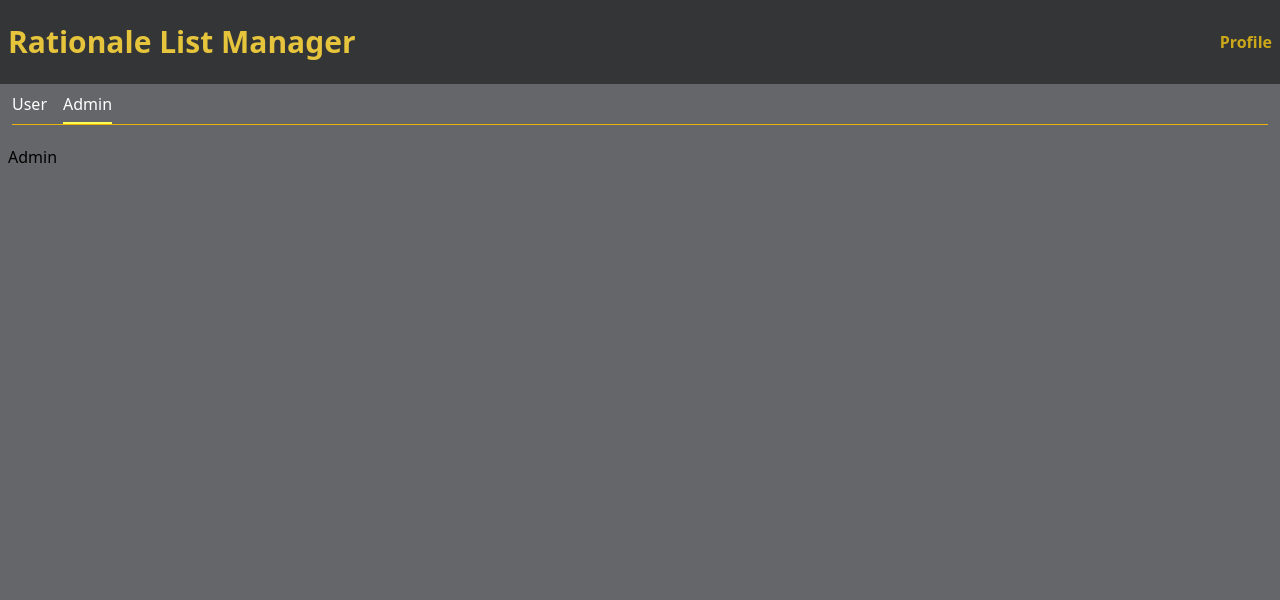
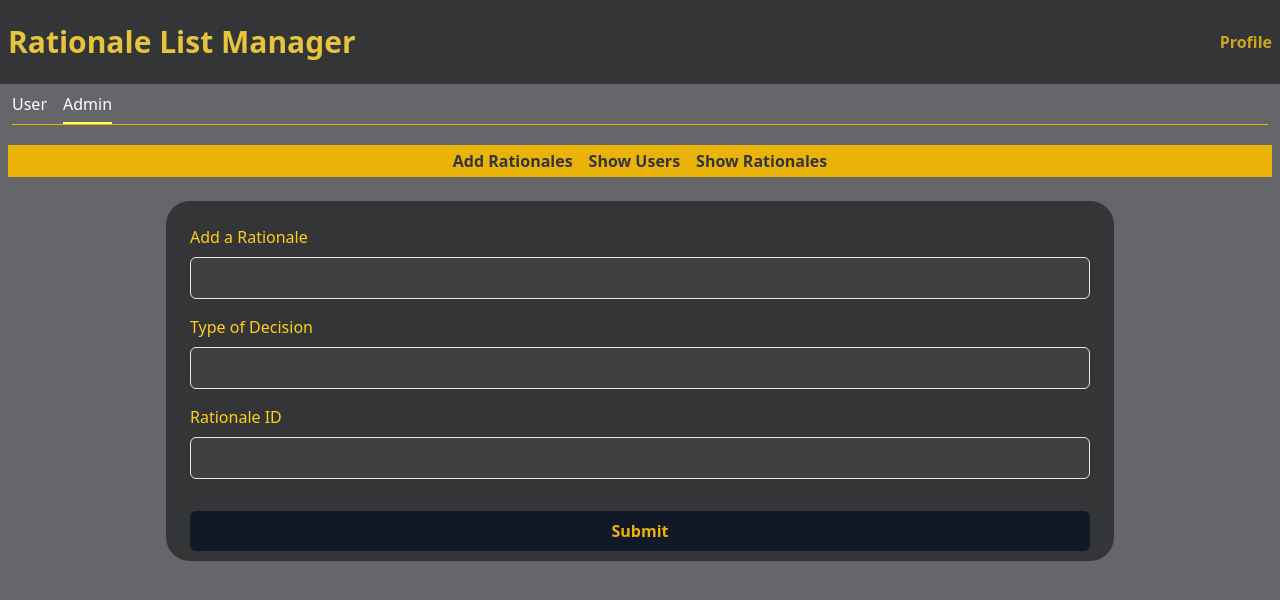
Before and after one commit to muhammedfahad115/cine_buff_frontend, a React (Vite) app: page /admin in a window 1280 px wide. Shown: the top 600 px of the page. Built offline with nearby package versions, Linux system fonts and the light colour scheme; sample sign-in values are in the browser's storage.

Commit message:
created components AddRationale,ShowUsers,ShowRationales also implemented formik for form submission

```diff
--- a/package.json
+++ b/package.json
@@ -13,6 +13,7 @@
     "@reduxjs/toolkit": "^2.2.6",
     "autoprefixer": "^10.4.19",
     "axios": "^1.7.2",
+    "formik": "^2.4.6",
     "react": "^18.3.1",
     "react-dom": "^18.3.1",
     "react-redux": "^9.1.2",
--- a/src/Components/Admin.jsx
+++ /dev/null
@@ -1,10 +0,0 @@
-
-function Admin() {
-  return (
-    <>
-    <h2>Admin</h2>
-    </>
-  )
-}
-
-export default Admin
--- /dev/null
+++ b/src/Components/Admin/AddRationales.jsx
@@ -0,0 +1,77 @@
+import React from 'react';
+import { useFormik } from 'formik';
+
+function AddRationales() {
+  const formik = useFormik({
+    initialValues: {
+      rationale: '',
+      decisionType: '',
+      rationaleId: '',
+    },
+    onSubmit: (values) => {
+      // Handle form submission
+      console.log('Form values:', values);
+      // You can send the form values to your backend here
+    },
+  });
+
+  return (
+    <>
+      <div className='flex justify-center h-[300px]'>
+        <div className='bg-[rgba(51,53,55,255)] rounded-3xl mt-3 h-[120%] w-full sm:w-3/4 p-6'>
+          <form className='space-y-4' onSubmit={formik.handleSubmit}>
+            <div>
+              <label className='block text-[#ffd013] mb-2' htmlFor='rationale'>
+                Add a Rationale
+              </label>
+              <input
+                type='text'
+                id='rationale'
+                name='rationale'
+                className='w-full grayscale outline-none px-3 py-2 border rounded-md bg-gray-700 text-white'
+                onChange={formik.handleChange}
+                value={formik.values.rationale}
+              />
+            </div>
+            <div>
+              <label className='block text-[#ffd013] mb-2' htmlFor='decisionType'>
+                Type of Decision
+              </label>
+              <input
+                type='text'
+                id='decisionType'
+                name='decisionType'
+                className='w-full grayscale outline-none px-3 py-2 border rounded-md bg-gray-700 text-white'
+                onChange={formik.handleChange}
+                value={formik.values.decisionType}
+              />
+            </div>
+            <div>
+              <label className='block text-[#ffd013] mb-2' htmlFor='rationaleId'>
+                Rationale ID
+              </label>
+              <input
+                type='text'
+                id='rationaleId'
+                name='rationaleId'
+                className='w-full grayscale outline-none px-3 py-2 border rounded-md bg-gray-700 text-white'
+                onChange={formik.handleChange}
+                value={formik.values.rationaleId}
+              />
+            </div>
+            <div>
+              <button
+                type='submit'
+                className='w-full px-3 active:scale-[.99] py-2 mt-4 bg-gray-900 font-semibold text-yellow-500 rounded-md'
+              >
+                Submit
+              </button>
+            </div>
+          </form>
+        </div>
+      </div>
+    </>
+  );
+}
+
+export default AddRationales;
--- /dev/null
+++ b/src/Components/Admin/Admin.jsx
@@ -0,0 +1,13 @@
+import { Outlet } from "react-router-dom"
+import DashBoard from "./DashBoard"
+
+function Admin() {
+  return (
+    <>
+      <DashBoard />
+      <div className="py-3"><Outlet /></div>
+    </>
+  )
+}
+
+export default Admin
--- /dev/null
+++ b/src/Components/Admin/DashBoard.jsx
@@ -0,0 +1,18 @@
+import React from 'react'
+import { Link } from 'react-router-dom'
+
+function DashBoard() {
+  return (
+    <>
+    <div>
+        <div className='flex font-semibold bg-yellow-500 py-1  text-[13px] text-[rgba(51,53,55,255)] sm:text-base justify-center space-x-4'>
+            <Link to={'/admin'}><button className='active:text-red-500'>Add Rationales</button></Link>
+            <Link to={'/admin/showusers'}><button className='active:text-red-500'>Show Users</button></Link>
+            <Link to={'/admin/rationales'}><button className='active:text-red-500'>Show Rationales</button></Link>
+        </div>
+    </div>
+    </>
+  )
+}
+
+export default DashBoard
--- /dev/null
+++ b/src/Components/Admin/ShowRationales.jsx
@@ -0,0 +1,9 @@
+import React from 'react'
+
+function ShowRationales() {
+  return (
+    <div>ShowRationales</div>
+  )
+}
+
+export default ShowRationales
--- /dev/null
+++ b/src/Components/Admin/ShowUsers.jsx
@@ -0,0 +1,9 @@
+import React from 'react'
+
+function ShowUsers() {
+  return (
+    <div>ShowUsers</div>
+  )
+}
+
+export default ShowUsers
--- a/src/Components/LoadingSpinner/LoadingSpinner.css
+++ b/src/Components/LoadingSpinner/LoadingSpinner.css
@@ -20,7 +20,7 @@
       content: '';
       width: 100%;
       height: 100%;
-      background: #1a1d4c;
+      background: #e6c43c;
       animation: bxSpin 0.5s linear infinite;
       position: absolute;
       top: 0;
--- a/src/Components/Profile.jsx
+++ b/src/Components/User/Profile.jsx
@@ -1,7 +1,7 @@
 import { useEffect, useState } from 'react'
-import userIcon from '../assets/Images/usericon.png'
-import axiosInstance from '../Api/Axios';
-import Spinner from './Spinner/Spinner';
+import userIcon from '../../assets/Images/usericon.png'
+import axiosInstance from '../../Api/Axios';
+import Spinner from '../Spinner/Spinner';
 function Profile() {
   const [userDetails, setUserDetails] = useState(null);
 
--- a/src/Routers/UserRoutes.jsx
+++ b/src/Routers/UserRoutes.jsx
@@ -2,11 +2,14 @@ import { Route, Routes } from 'react-router-dom'
 import Login from '../Components/Login'
 import Signup from '../Components/Signup'
 import Home from '../Pages/Home'
-import Profile from '../Components/Profile'
-import User from '../Components/User'
-import Admin from '../Components/Admin'
+import Profile from '../Components/User/Profile'
+import User from '../Components/User/User'
+import Admin from '../Components/Admin/Admin'
 import Context from '../Context/Context'
 import Auth from '../AuthGuard/Auth'
+import AddRationales from '../Components/Admin/AddRationales'
+import ShowUsers from '../Components/Admin/ShowUsers'
+import ShowRationales from '../Components/Admin/ShowRationales'
 
 function UserRoutes() {
   return (
@@ -15,12 +18,16 @@ function UserRoutes() {
         <Routes>
           <Route path='/login' element={<Login />}></Route>
           <Route path='/signup' element={<Signup />}></Route>
-          <Route path='/' element={<Auth/>}>
-          <Route path='/' element={<Home />}>
-            <Route path='/' element={<User />}></Route>
-            <Route path='admin' element={<Admin />}></Route>
-            <Route path='profile' element={<Profile />}></Route>
-          </Route>
+          <Route path='/' element={<Auth />}>
+            <Route path='/' element={<Home />}>
+              <Route path='/' element={<User />}></Route>
+              <Route path='admin' element={<Admin />}>
+                <Route index element={<AddRationales />}></Route>
+                <Route path='showusers' element={<ShowUsers />}></Route>
+                <Route path='rationales' element={<ShowRationales />}></Route>
+              </Route>
+              <Route path='profile' element={<Profile />}></Route>
+            </Route>
           </Route>
         </Routes>
       </Context>
```
Also changed, not shown: src/Pages/AdminHome.jsx (deleted, +0 -9 lines), src/Components/User/User.jsx (renamed from src/Components/User.jsx), 1 other file (tests, documents, lock files or other folders).
